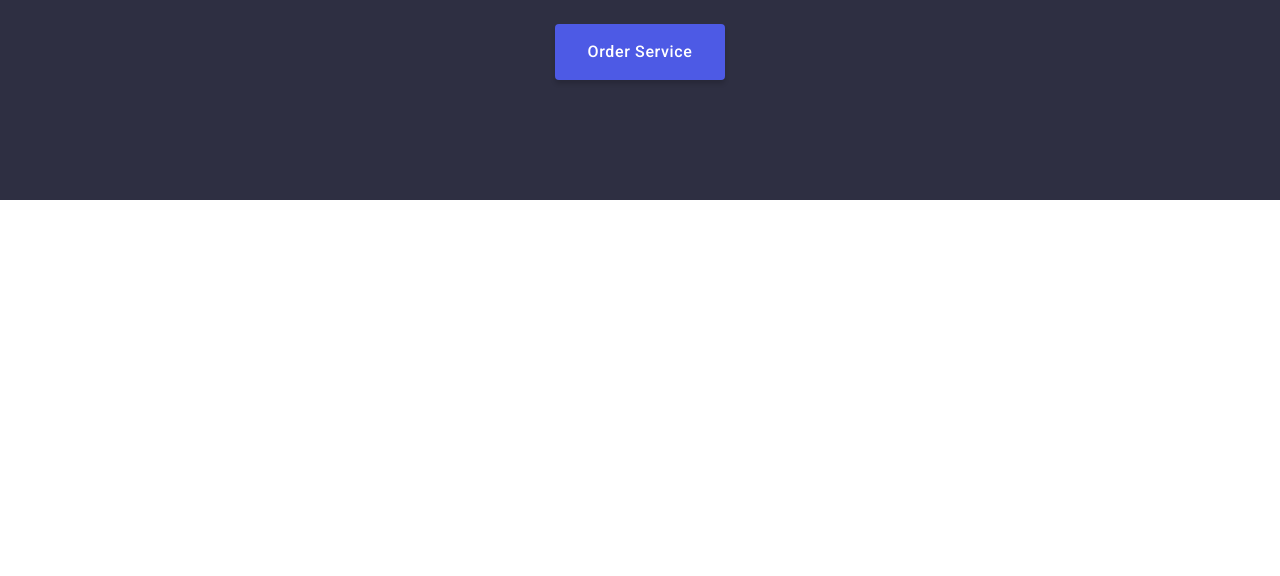
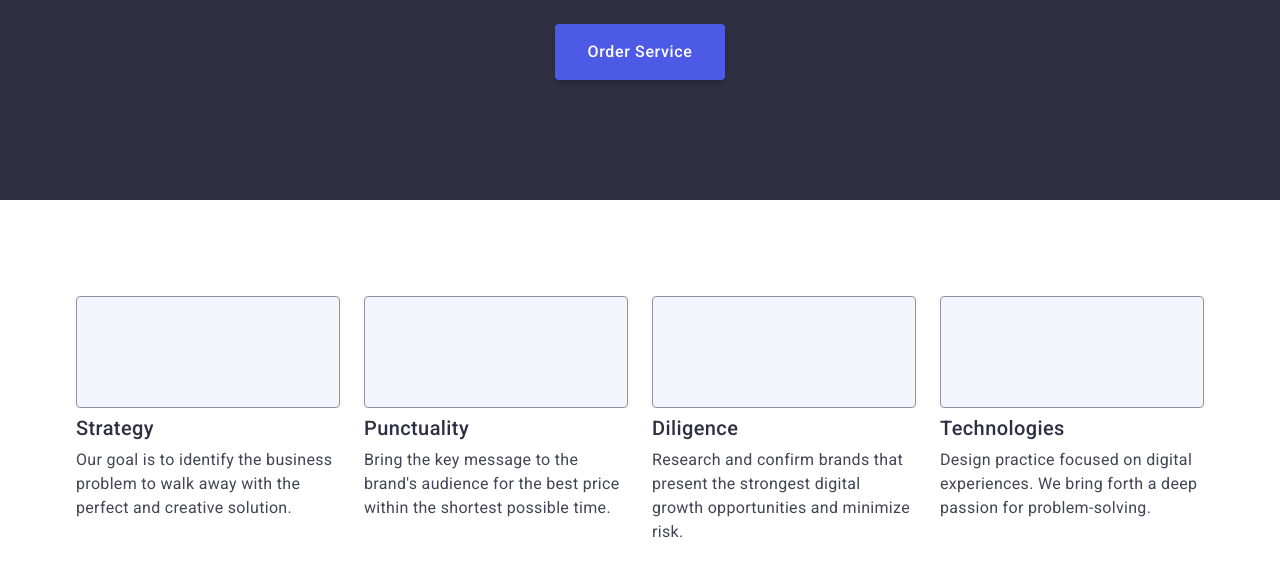
Before and after one commit to Bohdana28/goit-markup-hw-06, a plain HTML site: page index.html in a window 1280 px wide. Shown: the part 326-902 px from the top of the page. Before the commit the page ends 800 px from the top, so only its background shows below. Drawn offline with nearby package versions, Linux system fonts and the light colour scheme.

Commit message:
about section

```diff
--- a/css/styles.css
+++ b/css/styles.css
@@ -388,3 +388,99 @@ screen and (min-device-pixel-raito: 2) {
     }
 }
 /*=========/EFFECTIVE DESKTOP STYLES========*/
+
+/*============ABOUT MOBILE STYLES========*/
+.icon-conteiner-about {
+    display: none;
+}
+.title {
+    color: #2E2F42;
+    text-align: center;
+    font-size: 36px;
+    font-weight: 700;
+    line-height: 1.11;
+    letter-spacing: 0.02em;
+    text-transform: capitalize;
+}
+.title-sec-about {
+    width: 288px;
+    margin-bottom: 8px;
+    align-self: stretch;
+}
+.about {
+    color: #434455;
+font-size: 16px;
+font-weight: 500;
+line-height: 1.5;
+letter-spacing: 0.02em;
+}
+.prg-about {
+    width: 288px;
+    margin-bottom: 72px;
+    align-self: stretch;
+}
+/*============/ABOUT MOBILE STYLES========*/
+
+/*===========ABOUT TABLET STYLES========*/
+@media screen and (min-width: 768px) {
+    .list-about {
+        display: flex;
+        flex-wrap: wrap;
+        justify-content: space-between;
+    }
+    .about-item {
+        width: calc((100%-72px)/4);
+    }
+    .title-sec-about {
+        width: 264px;
+        text-align: start;
+    }
+    .prg-about {
+        width: 356px;
+    }
+}
+/*===========ABOUT /TABLET STYLES========*/
+
+/*===========ABOUT DESKTOP STYLES=======*/
+@media screen and (min-width: 1158px) {
+    .icon-conteiner-about {
+        display: flex;
+        justify-content: flex-start;
+    }
+    .list-about {
+        flex-wrap: nowrap;
+    }
+    .title {
+        font-size: 20px;
+        font-weight: 500;
+        line-height: 1.2;
+    }
+    .title-sec-about {
+        width: 264px;
+    }
+    .about {
+    font-weight: 400;
+    }
+    .prg-about {
+        width: 264px;
+    }
+    .icon-conteiner-about {
+        display: flex;
+        align-items: center;
+        justify-content: center;
+        width: 264px;
+        height: 112px;
+        flex-shrink: 0;
+        border-radius: 4px;
+        border: 1px solid var(--LIGHT-SLATE, #8E8F99);
+        background: var(--CLOUD, #F4F4FD);
+        margin-bottom: 8px;
+    }
+    .icon-section-about {
+        margin-left: auto;
+        margin-right: auto;
+        margin-top: 24px;
+        margin-bottom: 24px;
+    }
+}
+/*===========ABOUT /DESKTOP STYLES=======*/
--- a/index.html
+++ b/index.html
@@ -58,13 +58,13 @@
         </div>
       </section>
       <!--About-->
-      <!--<section class="section-about section">
+      <section class="section-about section">
         <div class="container">
           <h2 class="visually-hidden">Features</h2>
         <ul class="list-about list">
             <li  class="about-item">
               <div class="icon-conteiner-about">
-                <svg class="strategy-icon" width="64" height="64" aria-label="antenna">
+                <svg class="icon-section-about" width="64" height="64" aria-label="antenna">
                   <use href="./images/icons.svg#icon-sputnik"></use>
                 </svg>
               </div>
@@ -75,7 +75,7 @@
             </li>
             <li class="about-item">
               <div class="icon-conteiner-about">
-                <svg class="punctuality-icon" width="64" height="64" aria-label="clock">
+                <svg class="icon-section-about" width="64" height="64" aria-label="clock">
                   <use href="./images/icons.svg#icon-clock"></use>
                 </svg>
               </div>
@@ -86,7 +86,7 @@
             </li>
             <li class="about-item">
               <div class="icon-conteiner-about">
-                <svg class="diligence-icon" width="64" height="64" aria-label="diagram">
+                <svg class="icon-section-about" width="64" height="64" aria-label="diagram">
                   <use href="./images/icons.svg#icon-diagram"></use>
                 </svg>
               </div>
@@ -97,7 +97,7 @@
             </li>
             <li class="about-item">
               <div class="icon-conteiner-about">
-                <svg class="technologis-icon" width="64" height="64" aria-label="astronaut">
+                <svg class="icon-section-about" width="64" height="64" aria-label="astronaut">
                   <use href="./images/icons.svg#icon-astronaut"></use>
                 </svg>
               </div>
@@ -109,7 +109,7 @@
         </ul>
         </div>
 
-      </section>  -->
+      </section>
       <!--Our team-->
       <!--<section class="our-team section">
         <div class="container">
```
